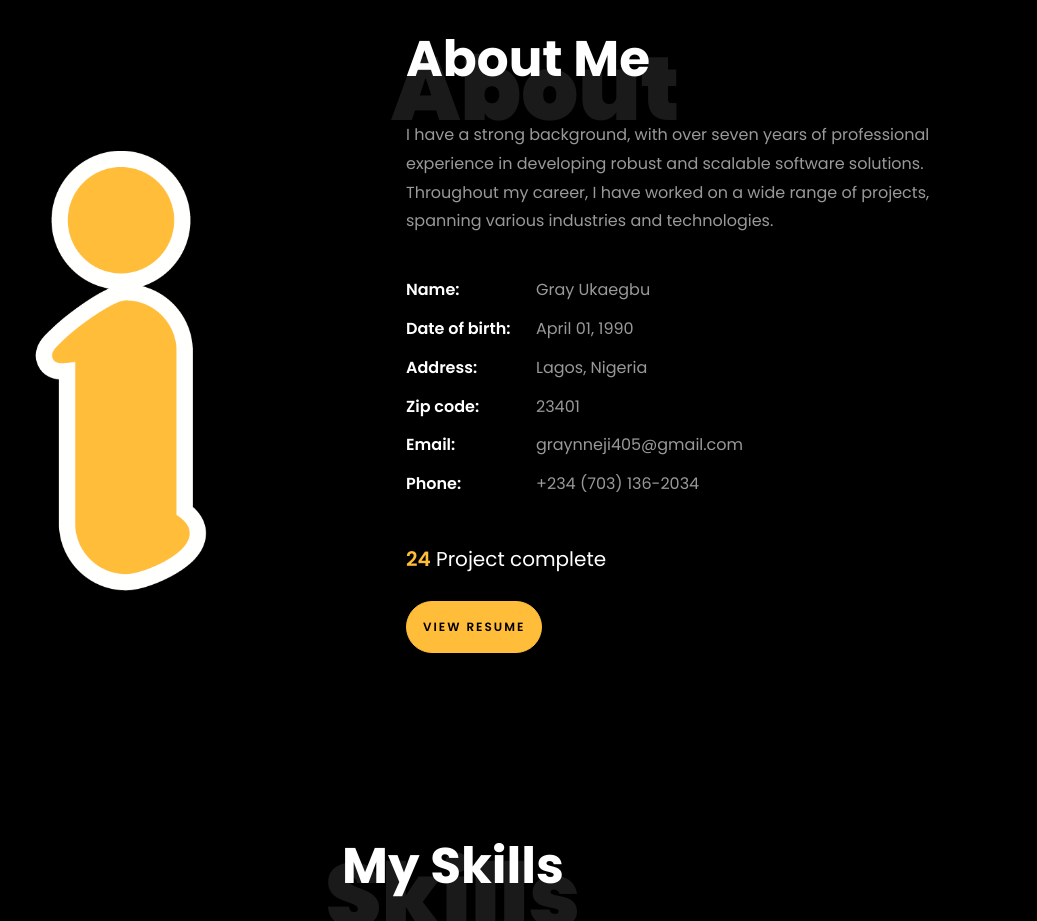
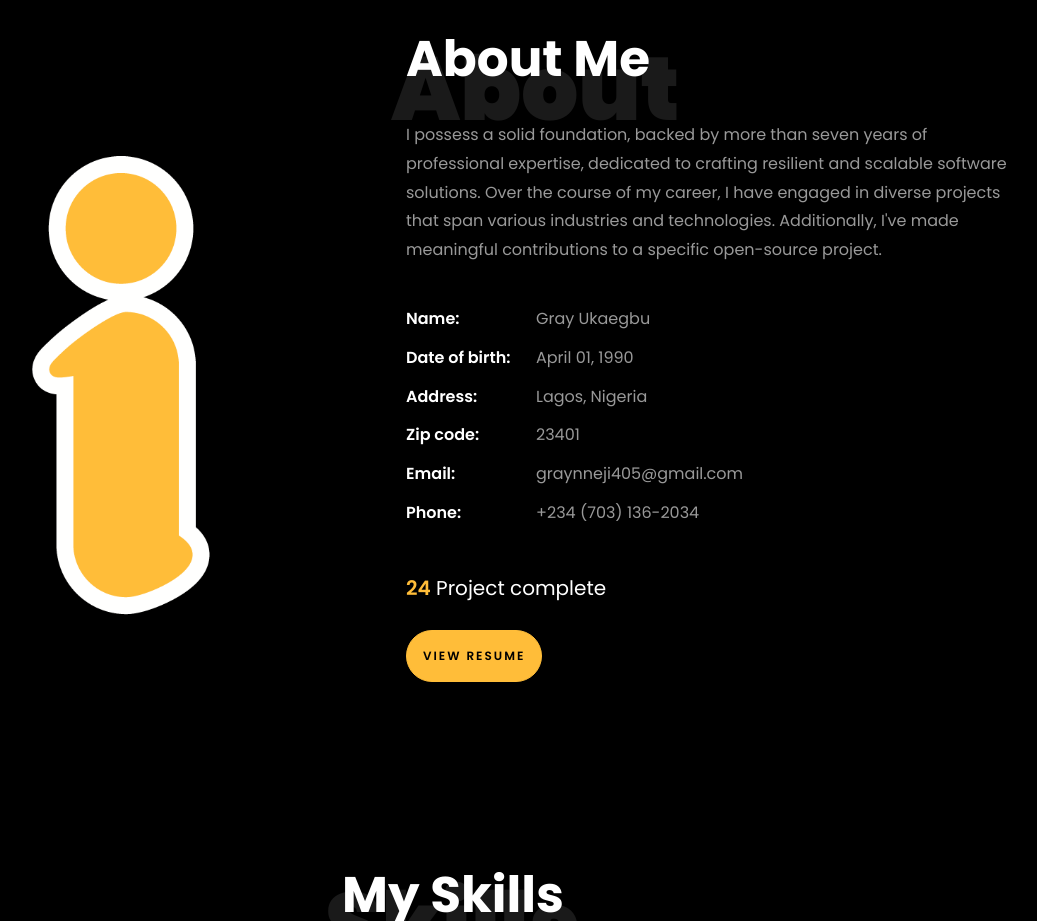
Before and after one commit to graynneji/My-portfolio-website, a plain HTML site: page index.html in a window 1280 px wide. Shown: the part 840-1761 px from the top of the page, without its empty margins (187-1224 px from the left). Drawn offline with Linux system fonts and the light colour scheme; files whose address does not match are found by name.

Commit message:
Update index.html
experience

```diff
--- a/index.html
+++ b/index.html
@@ -134,11 +134,12 @@
                 <h1 class="big">About</h1>
                 <h2 class="mb-4">About Me</h2>
                 <p>
-                  I have a strong background, with over seven years of
+<!--                   I have a strong background, with over seven years of
                   professional experience in developing robust and scalable
                   software solutions. Throughout my career, I have worked on a
                   wide range of projects, spanning various industries and
-                  technologies.
+                  technologies. -->
+                  I possess a solid foundation, backed by more than seven years of professional expertise, dedicated to crafting resilient and scalable software solutions. Over the course of my career, I have engaged in diverse projects that span various industries and technologies. Additionally, I've made meaningful contributions to a specific open-source project.
                 </p>
                 <ul class="about-info mt-4 px-md-0 px-2">
                   <li class="d-flex">
```
